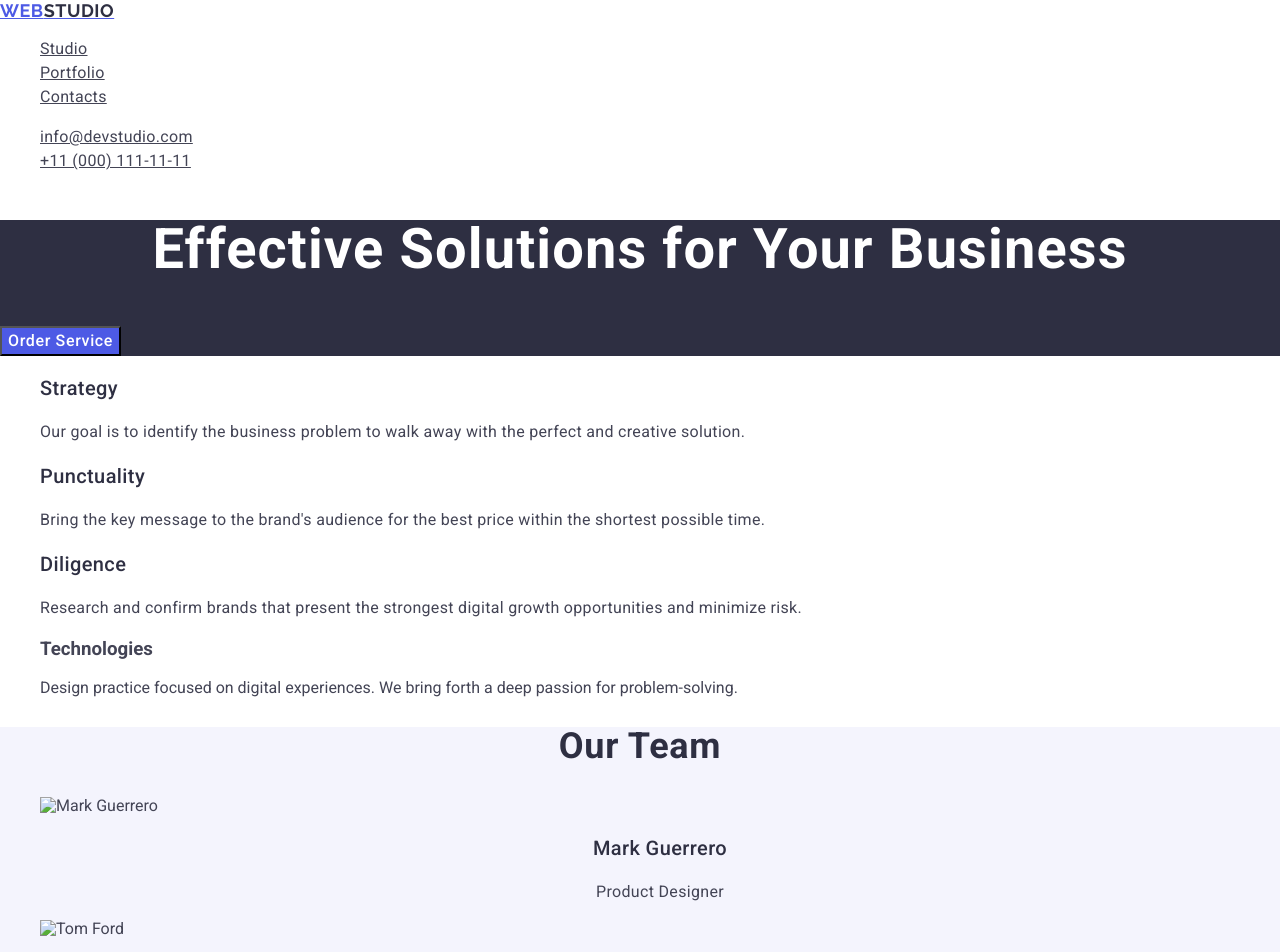
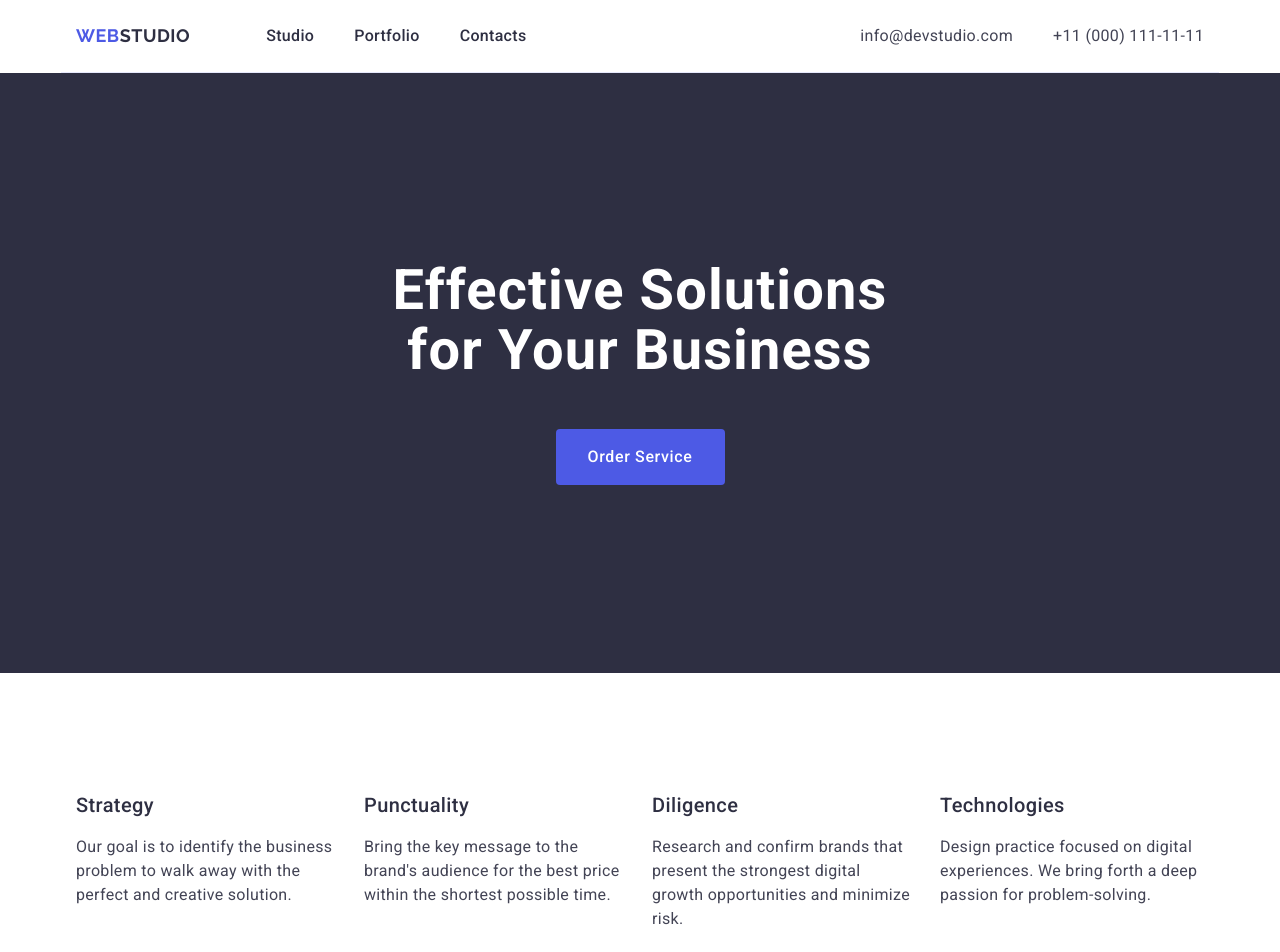
Before and after one commit to Kharisova-Anna/goit-markup-hw-03, a plain HTML site: page index.html in a window 1280 px wide. Shown: the top 952 px of the page. Drawn offline with nearby package versions, Linux system fonts and the light colour scheme.

Commit message:
homework3

```diff
--- a/css/styles.css
+++ b/css/styles.css
@@ -6,6 +6,27 @@ body {
 }
 ul {
     list-style-type: none;
+    margin: 0;
+    padding: 0;
+}
+
+a {
+    text-decoration: none;
+}
+
+h1, h2, h3, p {
+    margin-top: 0;
+    margin-bottom: 0;
+}
+.container {
+    width: 1158px;
+    padding-right: 15px;
+    padding-left: 15px;
+    margin: 0 auto;
+}
+
+img {
+    display: block;
 }
 
 .visually-hidden {
@@ -21,8 +42,20 @@ ul {
     overflow: hidden;
 }
 
+/* ------------HEADER----------- */
+.header-container {
+    display: flex;
+    align-items: center;
+    border-bottom: 1px solid #e7e9fc;
+    padding-top: 24px;
+    padding-bottom: 24px;
+}
 
-/* ------------HEADER----------- */
+.header-navigation {
+    display: flex;
+    align-items: center;
+}
+
 .header-logo {
     font-family: "Raleway", sans-serif;
     font-weight: 700;
@@ -31,6 +64,7 @@ ul {
     letter-spacing: 0.03em;
     text-transform: uppercase;
     color: #4d5ae5;
+    margin-right: 76px;
 }
 
 .header-logo-colored {
@@ -42,7 +76,10 @@ ul {
     text-transform: uppercase;
     color: #2e2f42;
 }
-
+.header-menu-list {
+    display: flex;
+    gap: 40px;
+}
 .header-menu-link {
     font-weight: 500;
     font-size: 16px;
@@ -50,31 +87,45 @@ ul {
     letter-spacing: 0.02em;
     color: #2e2f42;
 }
+
 .header-menu-link:hover,
 .header-menu-link:focus {
     color: #404bbf;
 }
-.header-adress {
-    font-style: normal
+
+.header-address {
+    font-style: normal;
+    margin-left: auto;
 }
-.header-menu-link {
+
+.header-address-list {
+    display: flex;
+    gap: 40px;
+}
+
+.header-address-link {
     font-weight: 400;
     font-size: 16px;
     line-height: 1.5;
     letter-spacing: 0.02em;
     color: #434455;
 }
-.header-menu-link:hover,
-.header-menu-link:focus {
+
+.header-address-link:hover,
+.header-address-link:focus {
     color: #404bbf;
 }
+
 /* ----------------------------- */
 
 /* -------------HERO------------ */
 
 .hero {
     background-color: #2e2f42;
+    padding-top: 188px;
+    padding-bottom: 188px;
 }
+
 .hero-title {
     font-weight: 700;
     font-size: 56px;
@@ -82,7 +133,11 @@ ul {
     letter-spacing: 0.02em;
     text-align: center;
     color: #fff;
+    text-align: center;
+    margin: 0 auto 48px;
+    width: 496px;
 }
+
 .hero-btn {
     font-family: "Roboto", sans-serif;
     font-weight: 500;
@@ -92,14 +147,35 @@ ul {
     color: #ffffff;
     background-color: #4D5AE5;
     cursor: pointer;
+    display: block;
+    border-radius: 4px;
+    border: none;
+    width: 169px;
+    height: 56px;
+    margin: 0 auto;
 }
+
 .hero-btn:hover,
 .hero-btn:focus {
     background-color: #404BBF;
 }
+
 /* ----------------------------- */
 
 /* ----------FEATURES---------- */
+
+.features {
+    padding: 120px 0;
+}
+
+.features-list {
+    display: flex;
+    gap: 24px;
+}
+
+.features-item {
+    width: calc((100% - 3 * 24px) / 4);
+}
 
 .features-subtitle {
     font-weight: 500;
@@ -107,18 +183,24 @@ ul {
     line-height: 1.2;
     letter-spacing: 0.02em;
     color: #2e2f42;
+    margin-bottom: 18px;
 }
+
 .features-item-text {
     font-size: 16px;
     line-height: 1.5;
     letter-spacing: 0.02em;
     color: #434455;
 }
+
 /* ----------------------------- */
 
 /* ------------TEAM------------ */
+
 .team {
     background-color:#f4f4fd;
+    padding-top: 120px;
+    padding-bottom: 120px;
 }
 
 .team-title {
@@ -129,6 +211,21 @@ ul {
     text-align: center;
     color: #2e2f42;
     text-transform: capitalize;
+    margin-bottom: 72px;
+}
+.team-list {
+    display: flex;
+    gap: 24px;
+}
+
+.team-item {
+    border-radius: 0 0 4px 4px;
+    background: #fff;
+    width: ((100%- 3 * 24px) / 4);
+}
+
+.team-item-image {
+    margin-bottom: 32px;
 }
 
 .team-item-subtitle {
@@ -138,18 +235,41 @@ ul {
     letter-spacing: 0.02em;
     text-align: center;
     color: #2e2f42;
+    margin-bottom: 8px;
 }
+
 .team-item-text {
     font-size: 16px;
     line-height: 1.5;
     letter-spacing: 0.02em;
     text-align: center;
     color: #434455;
+    margin-bottom: 32px;
 }
 
 /* ----------------------------- */
 
 /* ----------PORTFOLIO--------- */
+.portfolio {
+    padding-top: 120px;
+    padding-bottom:120px;
+}
+
+.portfolio-list {
+    display: flex;
+    flex-wrap: wrap;
+    gap: 48px 24px;
+    background: #fff;
+}
+.portfolio-item {
+    width: calc((100% - 3 * 24 px) / 3 );
+}
+.portfolio-item-block {
+    border-bottom: 1px solid #e7e9fc;
+    border-left: 1px solid #e7e9fc;
+    border-right: 1px solid #e7e9fc;
+    padding: 32px 16px;
+}
 
 .portfolio-title {
     font-weight: 700;
@@ -159,6 +279,7 @@ ul {
     text-align: center;
     text-transform: capitalize;
     color: #2e2f42;
+    margin-bottom: 72px;
 }
 
 .portfolio-item-subtitle {
@@ -167,6 +288,7 @@ ul {
     line-height: 1.2;
     letter-spacing: 0.02em;
     color: #2e2f42;
+    margin-bottom: 8px;
 }
 
 .portfolio-item-text {
@@ -180,9 +302,9 @@ ul {
 
 /* -----------FOOTER----------- */
 
-
 .footer {
     background: #2e2f42;
+    padding: 100px 0;
 }
 
 .footer-logo {
@@ -193,7 +315,9 @@ ul {
     letter-spacing: 0.03em;
     text-transform: uppercase;
     color: #4d5ae5;
-}
+    display: inline-block;
+    margin-bottom: 16px;
+    }
 
 .footer-logo-colored {
     font-family: "Raleway", sans-serif;
@@ -204,9 +328,11 @@ ul {
     text-transform: uppercase;
     color: #f4f4fd;
 }
+
 .footer-text {
     font-size: 16px;
     line-height: 1.5;
     letter-spacing: 0.02em;
     color: #f4f4fd;
+    width: 264px;
 }
--- a/index.html
+++ b/index.html
@@ -17,6 +17,7 @@
   </head>
   <body>
     <header class="header">
+      <div class="container header-container">
       <nav class="header-navigation">
         <a class="header-logo" href="./index.html">Web<span  class="header-logo-colored">Studio</span></a>
         <ul class="header-menu-list">
@@ -25,21 +26,25 @@
           <li class="header-menu-item"><a class="header-menu-link" href="">Contacts</a></li>
         </ul>
       </nav>
-      <address class="header-adress">
-        <ul class="header-list">
-          <li class="header-menu-item">
-            <a class="header-menu-link" href="mailto:info@devstudio.com">info@devstudio.com</a>
+      <address class="header-address">
+        <ul class="header-address-list">
+          <li class="header-address-item">
+            <a class="header-address-link" href="mailto:info@devstudio.com">info@devstudio.com</a>
           </li>
-          <li class="header-menu-item"><a class="header-menu-link" href="tel:+110001111111">+11 (000) 111-11-11</a></li>
+          <li class="header-address-item"><a class="header-address-link" href="tel:+110001111111">+11 (000) 111-11-11</a></li>
         </ul>
       </address>
+      </div>
     </header>
     <main>
       <section class="hero">
+        <div class="container">
         <h1 class="hero-title">Effective Solutions for Your Business</h1>
         <button type="button" class="hero-btn">Order Service</button>
+        </div>
       </section>
       <section class="features">
+        <div class="container">
           <h2 class="visually-hidden">Features</h2>
           <ul class="features-list">
             <li class="features-item">
@@ -48,8 +53,8 @@
                 Our goal is to identify the business problem to walk away with the
                 perfect and creative solution.
               </p>
-          </li class="features-item">
-          <li>
+            </li>
+            <li class="features-item">
               <h3 class="features-subtitle">Punctuality</h3>
               <p class="features-item-text">
                 Bring the key message to the brand's audience for the best price
@@ -63,16 +68,18 @@
                 growth opportunities and minimize risk.
               </p>
             </li>
-          <li>
-            <h3 class="title-features">Technologies</h3>
-            <p class="text-features">
+            <li class="features-item">
+              <h3 class="features-subtitle">Technologies</h3>
+              <p class="features-item-text">
                 Design practice focused on digital experiences. We bring forth a
                 deep passion for problem-solving.
               </p>
             </li>
           </ul>
+        </div>
       </section>
       <section class="team">
+        <div class="container">
           <h2 class="team-title">Our Team</h2>
           <ul class="team-list">
             <li class="team-item">
@@ -96,52 +103,67 @@
               <p class="team-item-text">UI Designer</p>
             </li>
           </ul>
+        </div>
       </section>
       <section class="portfolio">
+        <div class="container">
           <h2 class="portfolio-title">Our Portfolio</h2>
           <ul class="portfolio-list">
             <li class="portfolio-item">
-          <img src="./images/img_bank_app.jpg" alt="banking-app" width="360" />
-          <h3 class="portfolio-item-subtitl">Banking App</h3>
+            <img src="./images/img_bank_app.jpg" alt="banking-app" class="portfolio-item-image" width="360" />
+            <div class="portfolio-item-block">
+              <h3 class="portfolio-item-subtitle">Banking App</h3>
               <p class="portfolio-item-text">App</p>
+            </div>
           </li>
           <li class="portfolio-item">
-          <img src="./images/img_cashless.jpg" alt="cashless-payment" width="360" />
+            <img src="./images/img_cashless.jpg" alt="cashless-payment" class="portfolio-item-image" width="360" />
+            <div class="portfolio-item-block">
               <h3 class="portfolio-item-subtitle">Cashless Payment</h3>
               <p class="portfolio-item-text">Marketing</p>
+            </div>
           </li>
           <li class="portfolio-item">
-          <img src="./images/img_medit.jpg" alt=meditation-app width="360" />
+            <img src="./images/img_medit.jpg" alt=meditation-app class="portfolio-item-image" width="360" />
+            <div class="portfolio-item-block">
               <h3 class="portfolio-item-subtitle">Meditation App</h3>
               <p class="portfolio-item-text">App</p>
+            </div>
           </li>
           <li class="portfolio-item">
-          <img src="./images/img_taxi.jpg" alt="taxi-service" width="360" />
+            <img src="./images/img_taxi.jpg" alt="taxi-service" class="portfolio-item-image" width="360" />
+            <div class="portfolio-item-block">
               <h3 class="portfolio-item-subtitle">Taxi Service</h3>
               <p class="portfolio-item-text">Marketing</p>
+            </div>
           </li>
-        <li cla>
-          <img src="./images/img_screen.jpg" alt="screen-illustrations" width="360" />
+          <li class="portfolio-item">
+            <img src="./images/img_screen.jpg" alt="screen-illustrations" class="portfolio-item-image" width="360" />
+            <div class="portfolio-item-block">
               <h3 class="portfolio-item-subtitle">Screen Illustrations</h3>
               <p class="portfolio-item-text">Design</p>
+            </div>
           </li>
           <li class="portfolio-item">
-          <img src="./images/img_online.jpg" alt="online-courses" width="360" />
+            <img src="./images/img_online.jpg" alt="online-courses" class="portfolio-item-image" width="360" />
+            <div class="portfolio-item-block">
               <h3 class="portfolio-item-subtitle">Online Courses</h3>
               <p class="portfolio-item-text">Marketing</p>
+            </div>
 
           </li>
         </ul>
+        </div>
     </section>
-
     </main>
-
     <footer class="footer">
+      <div class="container">
         <a class="footer-logo" href="./index.html">Web<span class="footer-logo-colored">Studio</span></a>
         <p class="footer-text">
           Increase the flow of customers and sales for your business with digital
           marketing & growth solutions.
         </p>
+      </div>
     </footer>
   </body>
 </html>
```
Lines whose indentation alone changed are shown as unchanged.
